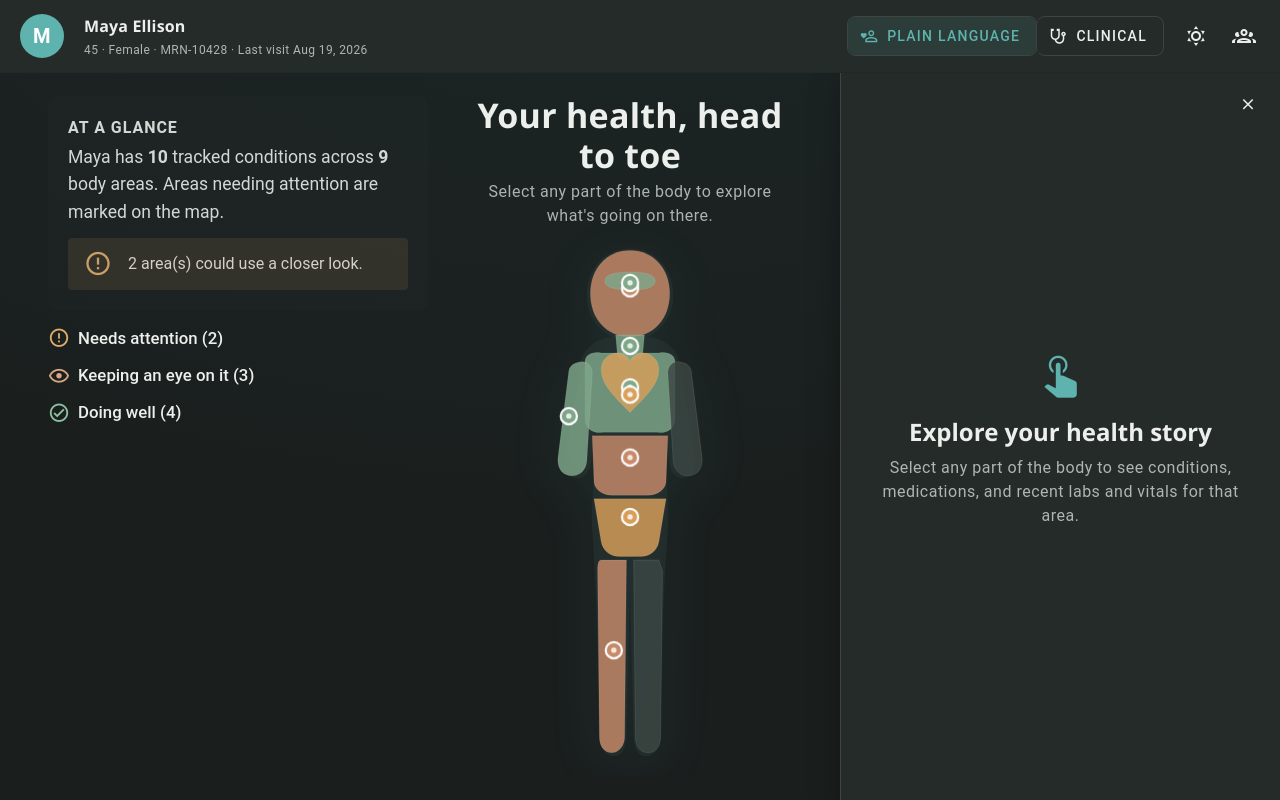
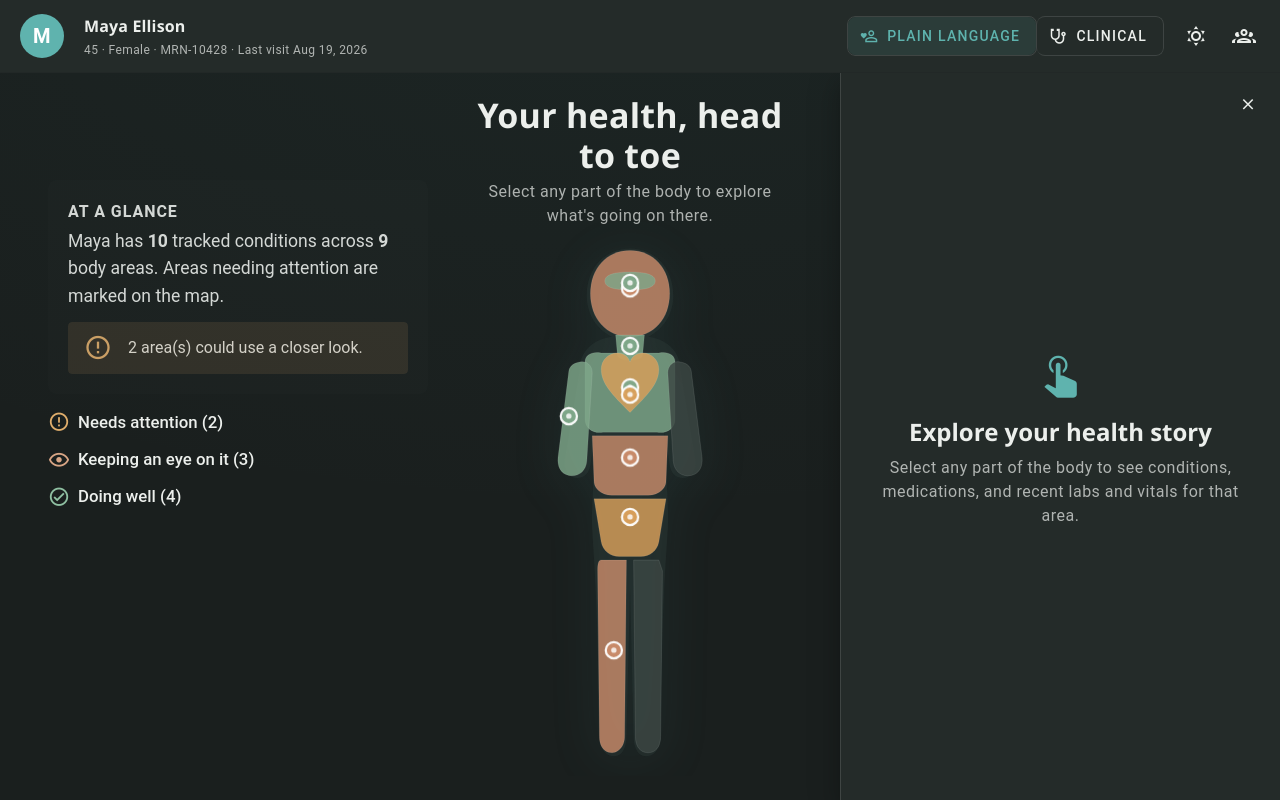
Before and after one commit to mattshuford-slalom/proto300-patient-health-story, a Vue app: page / in a window 1280 px wide. Built offline with nearby package versions, Linux system fonts and the light colour scheme.

Commit message:
feat: add comment for clarity on margin-top alignment in BodyMapView

```diff
--- a/src/components/BodyMapView.vue
+++ b/src/components/BodyMapView.vue
@@ -37,6 +37,8 @@ import AtAGlancePanel from './AtAGlancePanel.vue'
 .php-left-panel {
   flex: 0 0 380px;
   align-self: flex-start;
+  /* Lines up with the head of the body, below the headline block. */
+  margin-top: 84px;
 }
 
 .php-right-section {
```
